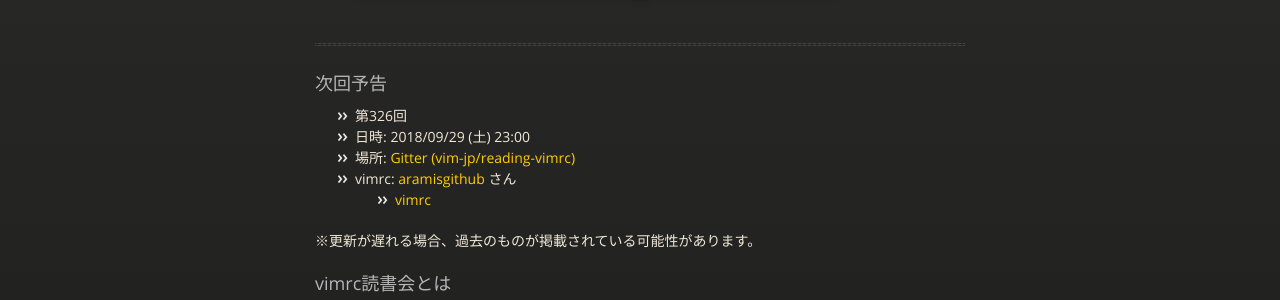
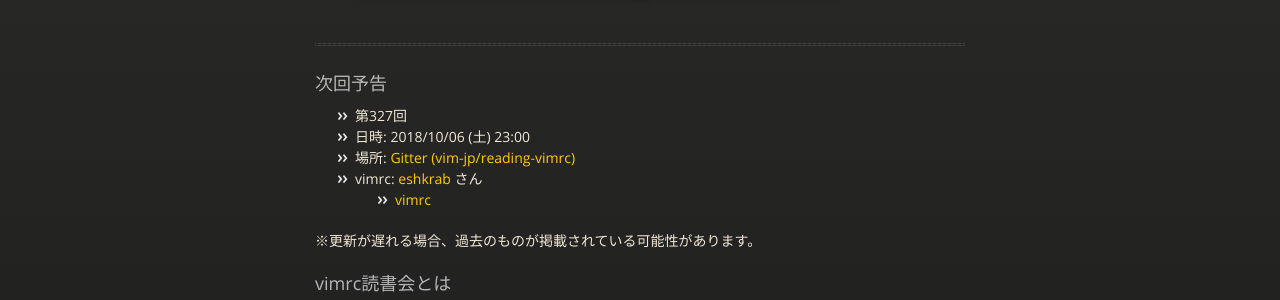
Before and after one commit to vim-jp/reading-vimrc, a Jekyll site: the page built from index.md, in a window 1280 px wide and 900 px high. Shown: the part 211-511 px from the top of the window. Built offline with Jekyll 4.4.1, drawn with Linux system fonts in a browser that asks for light colours; nearby versions of some CDN libraries.

Commit message:
Update the next information: #327 eshkrab

```diff
--- a/_data/next.yml
+++ b/_data/next.yml
@@ -1,10 +1,10 @@
-- id: 326
-  date: '2018-09-29 23:00'
+- id: 327
+  date: '2018-10-06 23:00'
   author:
-    name: aramisgithub
-    url: 'https://github.com/aramisgithub'
+    name: eshkrab
+    url: 'https://github.com/eshkrab'
   vimrcs:
-    - url: 'https://github.com/aramisgithub/dotfiles/blob/master/files/vim/vimrc'
+    - url: 'https://github.com/eshkrab/dotfiles/blob/master/vimrc'
       name: vimrc
       hash: null
   part: null
```
